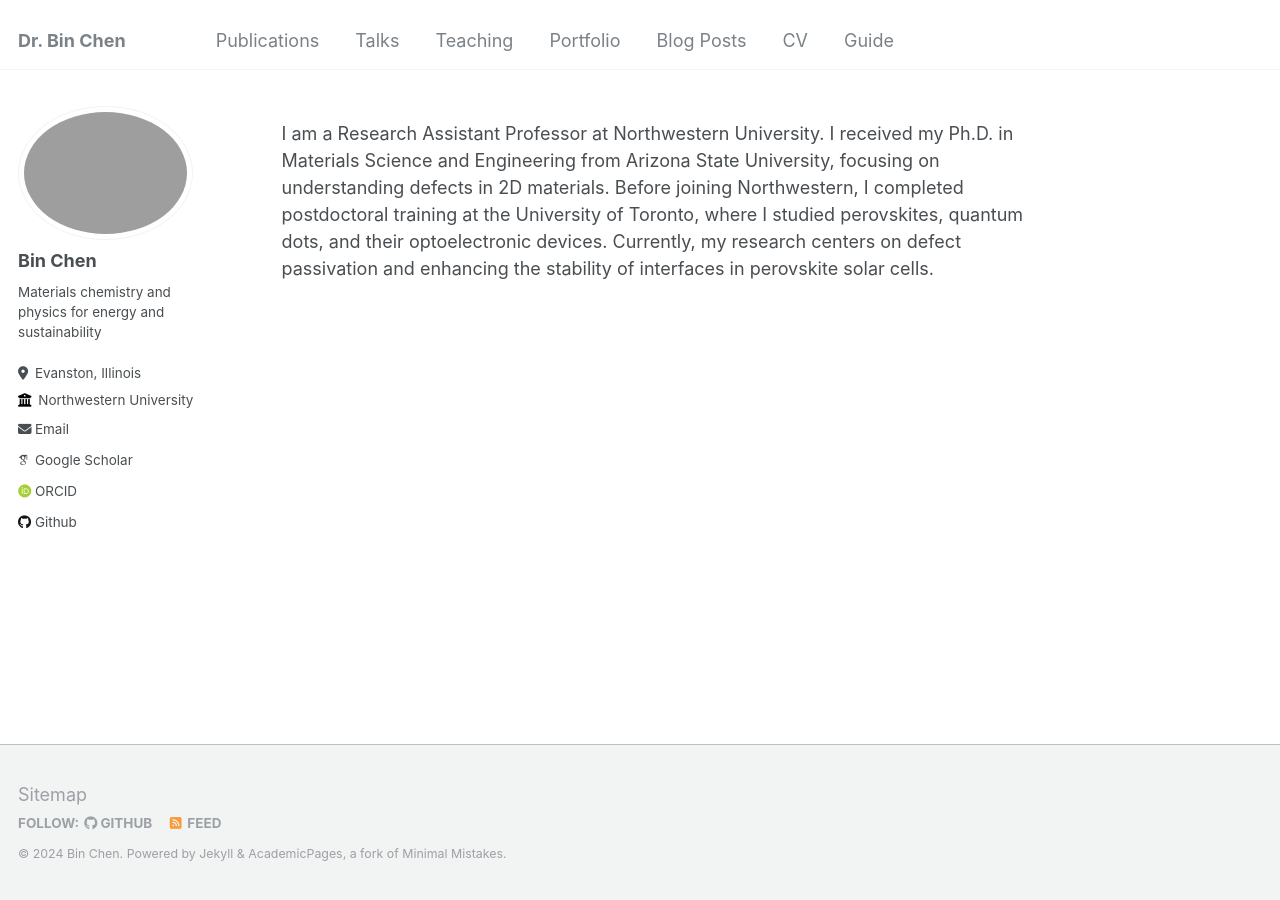
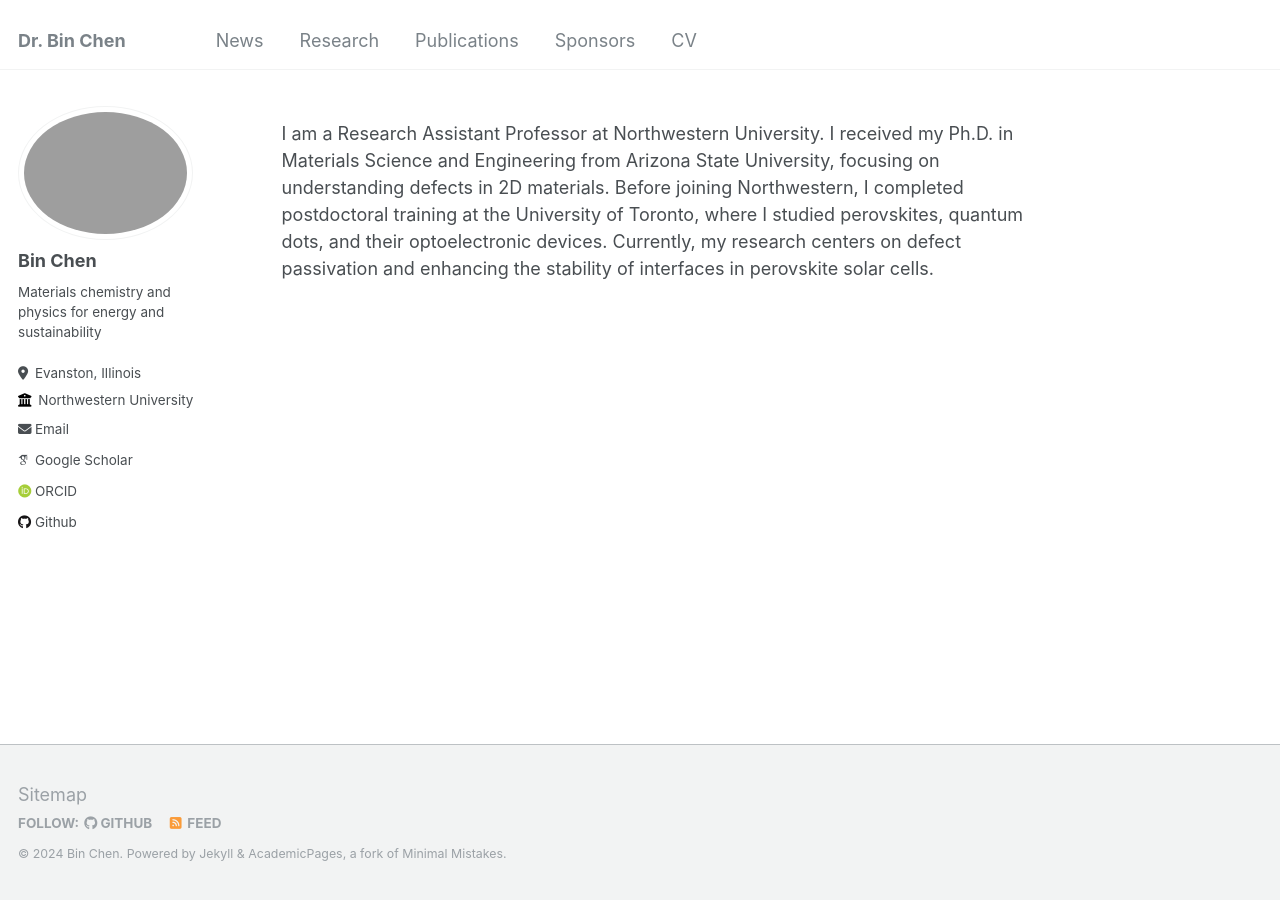
Before and after one commit to chenbinzero/chenbinzero.github.io, a Jekyll site: the page built from _pages/about.md, in a window 1280 px wide. Built offline with Jekyll 4.4.1, drawn with Linux system fonts in a browser that asks for light colours; some web fonts are replaced.

Commit message:
Update navigation.yml

```diff
--- a/_data/navigation.yml
+++ b/_data/navigation.yml
@@ -1,22 +1,17 @@
 # main links links
 main:
+
+  - title: "News"
+    url: /news/
+
+  - title: "Research"
+    url: /research/
+
   - title: "Publications"
     url: /publications/
 
-  - title: "Talks"
-    url: /talks/
-
-  - title: "Teaching"
-    url: /teaching/
-
-  - title: "Portfolio"
-    url: /portfolio/
-
-  - title: "Blog Posts"
-    url: /year-archive/
+  - title: "Sponsors"
+    url: /sponsors/
 
   - title: "CV"
     url: /cv/
-
-  - title: "Guide"
-    url: /markdown/
```
